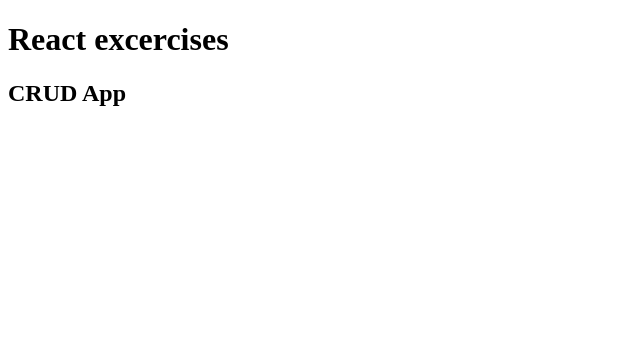
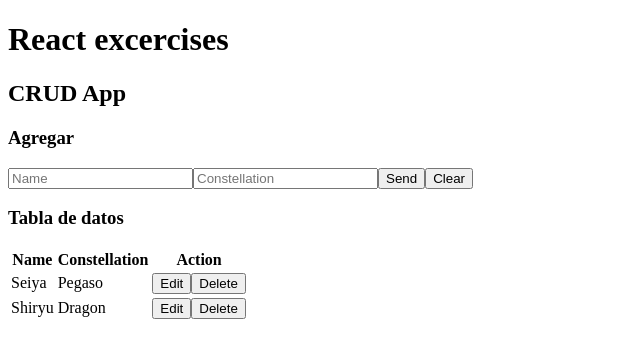
Before and after one commit to maurojasnova/fake-API, a React (Create React App) app: page / in a window 1280 px wide. Shown: the top 358 px of the page, without its empty margins (0-640 px from the left). Built offline with nearby package versions, Linux system fonts and the light colour scheme.

Commit message:
Created the UI of the fakeAPI

```diff
--- a/src/components/CRUDApp.js
+++ b/src/components/CRUDApp.js
@@ -1,4 +1,6 @@
-import React from "react";
+import React, { useState } from "react";
+import CRUDForm from "./CRUDForm";
+import CRUDTable from "./CRUDTable";
 
 const initialDb = [
   { id: 1, name: "Seiya", constellation: "Pegaso" },
@@ -6,9 +8,12 @@ const initialDb = [
 ];
 
 const CRUDApp = () => {
+  const [db, setDb] = useState(initialDb);
   return (
     <div>
       <h2>CRUD App</h2>
+      <CRUDForm />
+      <CRUDTable data={db} />
     </div>
   );
 };
--- /dev/null
+++ b/src/components/CRUDForm.js
@@ -0,0 +1,39 @@
+import React, { useState, useEffect } from "react";
+
+const initialForm = {
+    name: "",
+    constellation: "",
+    id: "",
+};
+
+const CRUDForm = () => {
+    const [form, setForm] = useState(initialForm);
+  const handleChange = (e) => {};
+  const handleSubmit = (e) => {};
+  const handleReset = (e) => {};
+  return (
+    <div>
+      <h3>Agregar</h3>
+      <form>
+        <input
+          type="text"
+          name="name"
+          placeholder="Name"
+          onChange={handleChange}
+          value={form.name}
+        />
+        <input
+          type="text"
+          name="constellation"
+          placeholder="Constellation"
+          onChange={handleChange}
+          value={form.constellation}
+        />
+        <input type="submit" value="Send" />
+        <input type="reset" value="Clear" onClick={handleReset}/>
+      </form>
+    </div>
+  );
+};
+
+export default CRUDForm;
--- /dev/null
+++ b/src/components/CRUDTable.js
@@ -0,0 +1,30 @@
+import React from "react";
+import CRUDTableRow from "./CRUDTableRow";
+
+const CRUDTable = ({ data }) => {
+  return (
+    <div>
+      <h3>Tabla de datos</h3>
+      <table>
+        <thead>
+          <tr>
+            <th>Name</th>
+            <th>Constellation</th>
+            <th>Action</th>
+          </tr>
+        </thead>
+        <tbody>
+          {data.length === 0 ? (
+            <tr>
+              <td colSpan="3">No data</td>
+            </tr>
+          ) : (
+            data.map((el) => <CRUDTableRow key={el.id} el={el} />)
+          )}
+        </tbody>
+      </table>
+    </div>
+  );
+};
+
+export default CRUDTable;
--- /dev/null
+++ b/src/components/CRUDTableRow.js
@@ -0,0 +1,16 @@
+import React from "react";
+
+const CRUDTableRow = ({ el }) => {
+  return (
+    <tr>
+      <td>{el.name}</td>
+      <td>{el.constellation}</td>
+      <td>
+        <button>Edit</button>
+        <button>Delete</button>
+      </td>
+    </tr>
+  );
+};
+
+export default CRUDTableRow;
```
